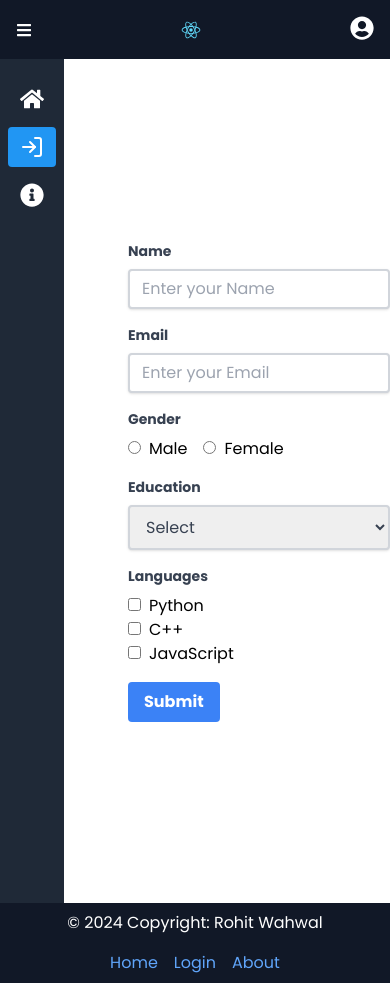
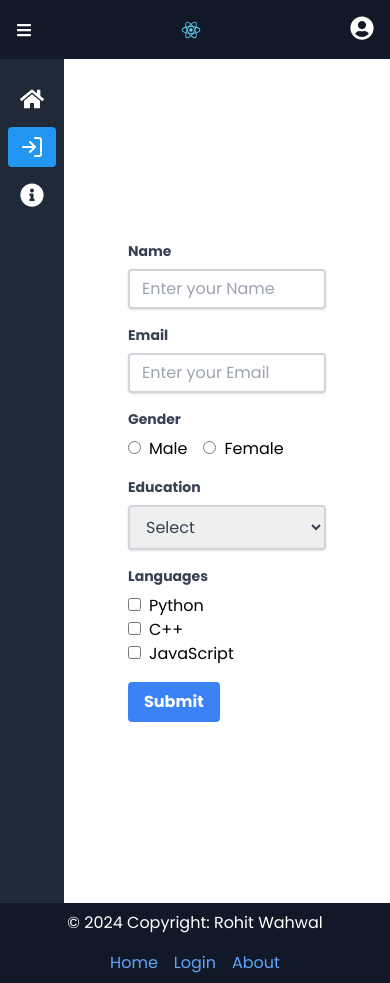
Before and after one commit to rohit-wonderbiz/my-tailwind-react-app, a React (Create React App) app: page /login in a window 390 px wide. Built offline with nearby package versions, Linux system fonts and the light colour scheme.

Commit message:
added responsiveness in login form

```diff
--- a/src/App.tsx
+++ b/src/App.tsx
@@ -6,7 +6,7 @@ import Dashboard from "./components/Dashboard";
 import AboutComponent from "./components/AboutComponent";
 import LoginComponent from "./components/LoginComponent";
 import Navbar from "./components/Navbar";
-import Footer from "./components/Footer"; // Import Footer component
+import Footer from "./components/Footer";
 
 function App() {
   const [sidebarToggle, setSidebarToggle] = useState(false);
--- a/src/components/LoginComponent.tsx
+++ b/src/components/LoginComponent.tsx
@@ -61,6 +61,7 @@ const LoginComponent: React.FC<NavbarProps> = ({
     event.preventDefault();
     if (validateForm()) {
       alert("Form submitted successfully!");
+      console.log(name, gender, email, education, languages);
     }
   };
 
@@ -82,10 +83,14 @@ const LoginComponent: React.FC<NavbarProps> = ({
   return (
     <div
       className={`${
-        sidebarToggle ? "ml-16" : "ml-64"
-      } flex-1 flex items-center justify-center transition-all duration-300 ease-in-out min-h-screen`}
+        sidebarToggle ? "ml-16" : "ml-32"
+      } mr-16 flex-1 flex items-center justify-center transition-all duration-300 ease-in-out min-h-screen`}
     >
-      <form className="w-full max-w-sm" onSubmit={handleSubmit}>
+      <form
+        className="w-full max-w-sm"
+        onSubmit={handleSubmit}
+        autoComplete="off"
+      >
         <div className="mb-4">
           <label
             className="block text-gray-700 text-sm font-bold mb-2"
```
